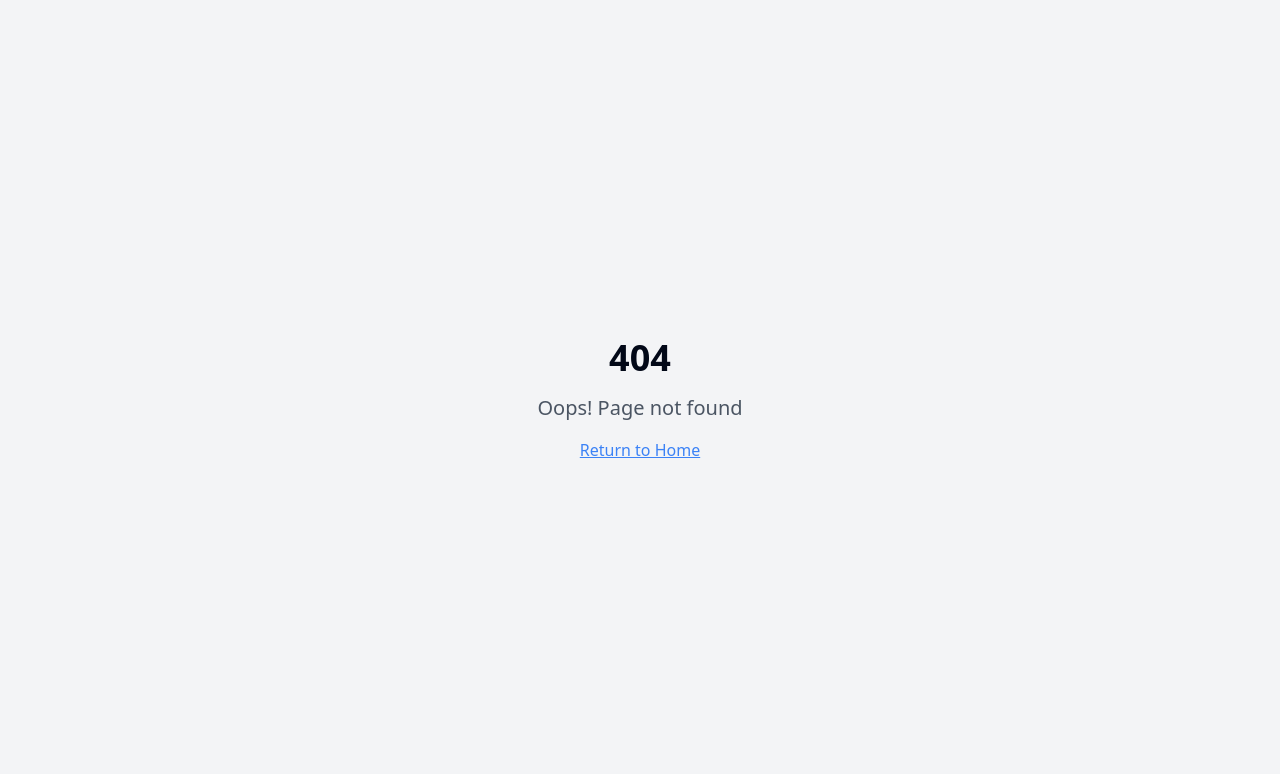
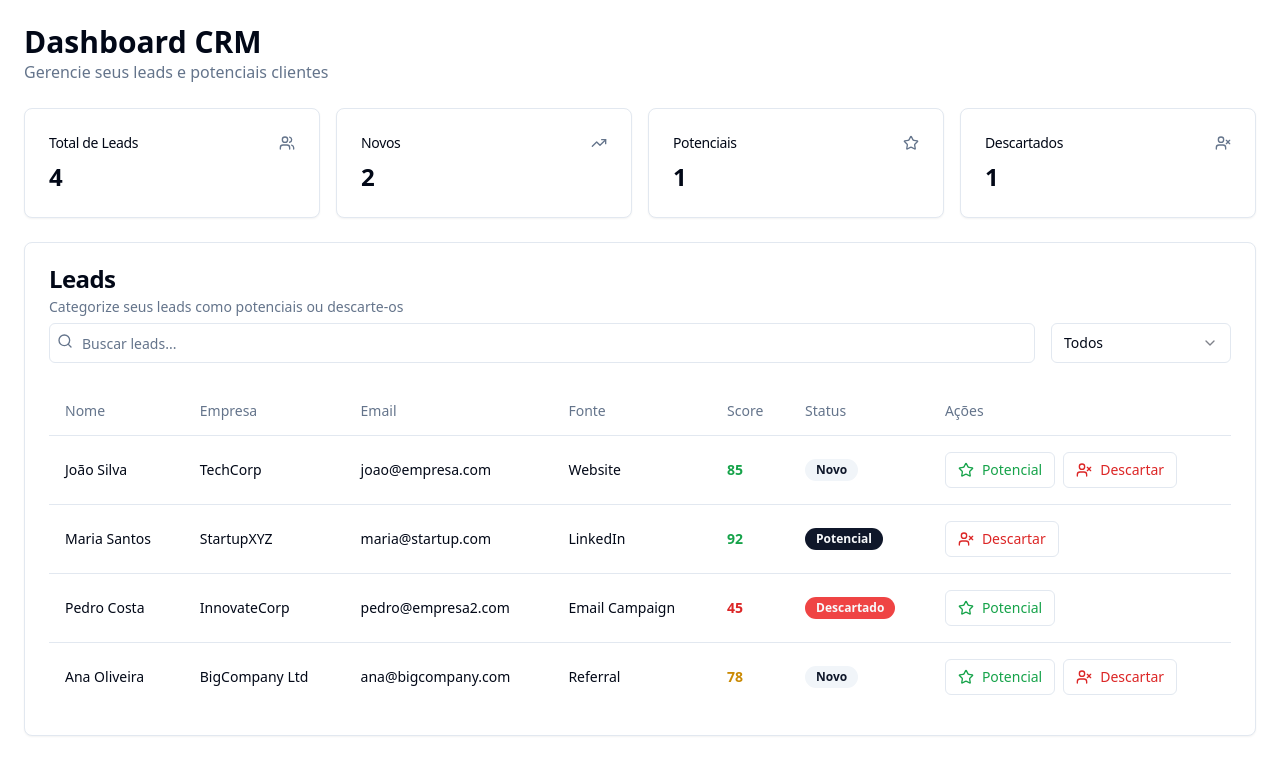
Before and after one commit to rafavieir/leadmagnate-suite, a React (Vite) app: page /dashboard in a window 1280 px wide. Before the commit this address had no page. Shown: the top 774 px of the page. Built offline with nearby package versions, Linux system fonts and the light colour scheme.

Commit message:
Add lead dashboard section
Create a dashboard section for managing leads, allowing categorization as potential or discarded.

```diff
--- a/src/App.tsx
+++ b/src/App.tsx
@@ -4,6 +4,7 @@ import { TooltipProvider } from "@/components/ui/tooltip";
 import { QueryClient, QueryClientProvider } from "@tanstack/react-query";
 import { BrowserRouter, Routes, Route } from "react-router-dom";
 import Index from "./pages/Index";
+import Dashboard from "./pages/Dashboard";
 import NotFound from "./pages/NotFound";
 
 const queryClient = new QueryClient();
@@ -16,6 +17,7 @@ const App = () => (
       <BrowserRouter>
         <Routes>
           <Route path="/" element={<Index />} />
+          <Route path="/dashboard" element={<Dashboard />} />
           {/* ADD ALL CUSTOM ROUTES ABOVE THE CATCH-ALL "*" ROUTE */}
           <Route path="*" element={<NotFound />} />
         </Routes>
--- /dev/null
+++ b/src/pages/Dashboard.tsx
@@ -0,0 +1,280 @@
+import { useState } from "react";
+import { Card, CardContent, CardDescription, CardHeader, CardTitle } from "@/components/ui/card";
+import { Badge } from "@/components/ui/badge";
+import { Button } from "@/components/ui/button";
+import { Input } from "@/components/ui/input";
+import {
+  Table,
+  TableBody,
+  TableCell,
+  TableHead,
+  TableHeader,
+  TableRow,
+} from "@/components/ui/table";
+import {
+  Select,
+  SelectContent,
+  SelectItem,
+  SelectTrigger,
+  SelectValue,
+} from "@/components/ui/select";
+import { Search, Users, Star, UserX, TrendingUp } from "lucide-react";
+
+interface Lead {
+  id: string;
+  name: string;
+  email: string;
+  company: string;
+  phone: string;
+  source: string;
+  score: number;
+  status: "novo" | "potencial" | "descartado";
+  createdAt: string;
+}
+
+const mockLeads: Lead[] = [
+  {
+    id: "1",
+    name: "João Silva",
+    email: "joao@empresa.com",
+    company: "TechCorp",
+    phone: "(11) 99999-9999",
+    source: "Website",
+    score: 85,
+    status: "novo",
+    createdAt: "2024-01-15"
+  },
+  {
+    id: "2",
+    name: "Maria Santos",
+    email: "maria@startup.com",
+    company: "StartupXYZ",
+    phone: "(11) 88888-8888",
+    source: "LinkedIn",
+    score: 92,
+    status: "potencial",
+    createdAt: "2024-01-14"
+  },
+  {
+    id: "3",
+    name: "Pedro Costa",
+    email: "pedro@empresa2.com",
+    company: "InnovateCorp",
+    phone: "(11) 77777-7777",
+    source: "Email Campaign",
+    score: 45,
+    status: "descartado",
+    createdAt: "2024-01-13"
+  },
+  {
+    id: "4",
+    name: "Ana Oliveira",
+    email: "ana@bigcompany.com",
+    company: "BigCompany Ltd",
+    phone: "(11) 66666-6666",
+    source: "Referral",
+    score: 78,
+    status: "novo",
+    createdAt: "2024-01-12"
+  },
+];
+
+const Dashboard = () => {
+  const [leads, setLeads] = useState<Lead[]>(mockLeads);
+  const [searchTerm, setSearchTerm] = useState("");
+  const [statusFilter, setStatusFilter] = useState<string>("all");
+
+  const updateLeadStatus = (leadId: string, newStatus: "potencial" | "descartado") => {
+    setLeads(prev =>
+      prev.map(lead =>
+        lead.id === leadId ? { ...lead, status: newStatus } : lead
+      )
+    );
+  };
+
+  const filteredLeads = leads.filter(lead => {
+    const matchesSearch = lead.name.toLowerCase().includes(searchTerm.toLowerCase()) ||
+                         lead.email.toLowerCase().includes(searchTerm.toLowerCase()) ||
+                         lead.company.toLowerCase().includes(searchTerm.toLowerCase());
+    const matchesStatus = statusFilter === "all" || lead.status === statusFilter;
+    return matchesSearch && matchesStatus;
+  });
+
+  const stats = {
+    total: leads.length,
+    novos: leads.filter(l => l.status === "novo").length,
+    potenciais: leads.filter(l => l.status === "potencial").length,
+    descartados: leads.filter(l => l.status === "descartado").length,
+  };
+
+  const getStatusBadge = (status: Lead["status"]) => {
+    const variants = {
+      novo: "secondary",
+      potencial: "default",
+      descartado: "destructive"
+    } as const;
+
+    const labels = {
+      novo: "Novo",
+      potencial: "Potencial",
+      descartado: "Descartado"
+    };
+
+    return <Badge variant={variants[status]}>{labels[status]}</Badge>;
+  };
+
+  const getScoreColor = (score: number) => {
+    if (score >= 80) return "text-green-600";
+    if (score >= 60) return "text-yellow-600";
+    return "text-red-600";
+  };
+
+  return (
+    <div className="min-h-screen bg-background p-6">
+      <div className="max-w-7xl mx-auto space-y-6">
+        {/* Header */}
+        <div>
+          <h1 className="text-3xl font-bold text-foreground">Dashboard CRM</h1>
+          <p className="text-muted-foreground">Gerencie seus leads e potenciais clientes</p>
+        </div>
+
+        {/* Stats Cards */}
+        <div className="grid grid-cols-1 md:grid-cols-4 gap-4">
+          <Card>
+            <CardHeader className="flex flex-row items-center justify-between space-y-0 pb-2">
+              <CardTitle className="text-sm font-medium">Total de Leads</CardTitle>
+              <Users className="h-4 w-4 text-muted-foreground" />
+            </CardHeader>
+            <CardContent>
+              <div className="text-2xl font-bold">{stats.total}</div>
+            </CardContent>
+          </Card>
+
+          <Card>
+            <CardHeader className="flex flex-row items-center justify-between space-y-0 pb-2">
+              <CardTitle className="text-sm font-medium">Novos</CardTitle>
+              <TrendingUp className="h-4 w-4 text-muted-foreground" />
+            </CardHeader>
+            <CardContent>
+              <div className="text-2xl font-bold">{stats.novos}</div>
+            </CardContent>
+          </Card>
+
+          <Card>
+            <CardHeader className="flex flex-row items-center justify-between space-y-0 pb-2">
+              <CardTitle className="text-sm font-medium">Potenciais</CardTitle>
+              <Star className="h-4 w-4 text-muted-foreground" />
+            </CardHeader>
+            <CardContent>
+              <div className="text-2xl font-bold">{stats.potenciais}</div>
+            </CardContent>
+          </Card>
+
+          <Card>
+            <CardHeader className="flex flex-row items-center justify-between space-y-0 pb-2">
+              <CardTitle className="text-sm font-medium">Descartados</CardTitle>
+              <UserX className="h-4 w-4 text-muted-foreground" />
+            </CardHeader>
+            <CardContent>
+              <div className="text-2xl font-bold">{stats.descartados}</div>
+            </CardContent>
+          </Card>
+        </div>
+
+        {/* Leads Section */}
+        <Card>
+          <CardHeader>
+            <CardTitle>Leads</CardTitle>
+            <CardDescription>
+              Categorize seus leads como potenciais ou descarte-os
+            </CardDescription>
+
+            {/* Filters */}
+            <div className="flex gap-4 mt-4">
+              <div className="relative flex-1">
+                <Search className="absolute left-2 top-2.5 h-4 w-4 text-muted-foreground" />
+                <Input
+                  placeholder="Buscar leads..."
+                  value={searchTerm}
+                  onChange={(e) => setSearchTerm(e.target.value)}
+                  className="pl-8"
+                />
+              </div>
+              <Select value={statusFilter} onValueChange={setStatusFilter}>
+                <SelectTrigger className="w-[180px]">
+                  <SelectValue placeholder="Status" />
+                </SelectTrigger>
+                <SelectContent>
+                  <SelectItem value="all">Todos</SelectItem>
+                  <SelectItem value="novo">Novos</SelectItem>
+                  <SelectItem value="potencial">Potenciais</SelectItem>
+                  <SelectItem value="descartado">Descartados</SelectItem>
+                </SelectContent>
+              </Select>
+            </div>
+          </CardHeader>
+
+          <CardContent>
+            <Table>
+              <TableHeader>
+                <TableRow>
+                  <TableHead>Nome</TableHead>
+                  <TableHead>Empresa</TableHead>
+                  <TableHead>Email</TableHead>
+                  <TableHead>Fonte</TableHead>
+                  <TableHead>Score</TableHead>
+                  <TableHead>Status</TableHead>
+                  <TableHead>Ações</TableHead>
+                </TableRow>
+              </TableHeader>
+              <TableBody>
+                {filteredLeads.map((lead) => (
+                  <TableRow key={lead.id}>
+                    <TableCell className="font-medium">{lead.name}</TableCell>
+                    <TableCell>{lead.company}</TableCell>
+                    <TableCell>{lead.email}</TableCell>
+                    <TableCell>{lead.source}</TableCell>
+                    <TableCell>
+                      <span className={`font-semibold ${getScoreColor(lead.score)}`}>
+                        {lead.score}
+                      </span>
+                    </TableCell>
+                    <TableCell>{getStatusBadge(lead.status)}</TableCell>
+                    <TableCell>
+                      <div className="flex gap-2">
+                        {lead.status !== "potencial" && (
+                          <Button
+                            size="sm"
+                            variant="outline"
+                            onClick={() => updateLeadStatus(lead.id, "potencial")}
+                            className="text-green-600 hover:text-green-700"
+                          >
+                            <Star className="h-3 w-3" />
+                            Potencial
+                          </Button>
+                        )}
+                        {lead.status !== "descartado" && (
+                          <Button
+                            size="sm"
+                            variant="outline"
+                            onClick={() => updateLeadStatus(lead.id, "descartado")}
+                            className="text-red-600 hover:text-red-700"
+                          >
+                            <UserX className="h-3 w-3" />
+                            Descartar
+                          </Button>
+                        )}
+                      </div>
+                    </TableCell>
+                  </TableRow>
+                ))}
+              </TableBody>
+            </Table>
+          </CardContent>
+        </Card>
+      </div>
+    </div>
+  );
+};
+
+export default Dashboard;
--- a/src/pages/Index.tsx
+++ b/src/pages/Index.tsx
@@ -3,9 +3,15 @@
 const Index = () => {
   return (
     <div className="min-h-screen flex items-center justify-center bg-background">
-      <div className="text-center">
-        <h1 className="text-4xl font-bold mb-4">Welcome to Your Blank App</h1>
-        <p className="text-xl text-muted-foreground">Start building your amazing project here!</p>
+      <div className="text-center space-y-6">
+        <h1 className="text-4xl font-bold mb-4">CRM Dashboard</h1>
+        <p className="text-xl text-muted-foreground">Gerencie seus leads e potenciais clientes</p>
+        <a
+          href="/dashboard"
+          className="inline-flex items-center justify-center rounded-md bg-primary px-8 py-3 text-sm font-medium text-primary-foreground shadow transition-colors hover:bg-primary/90"
+        >
+          Acessar Dashboard
+        </a>
       </div>
     </div>
   );
```
